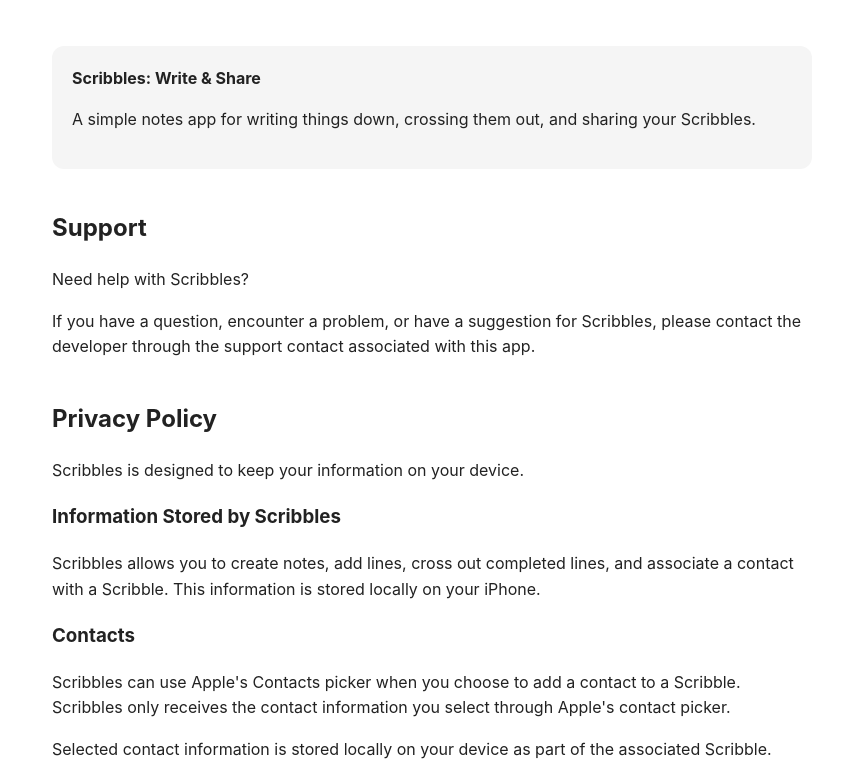
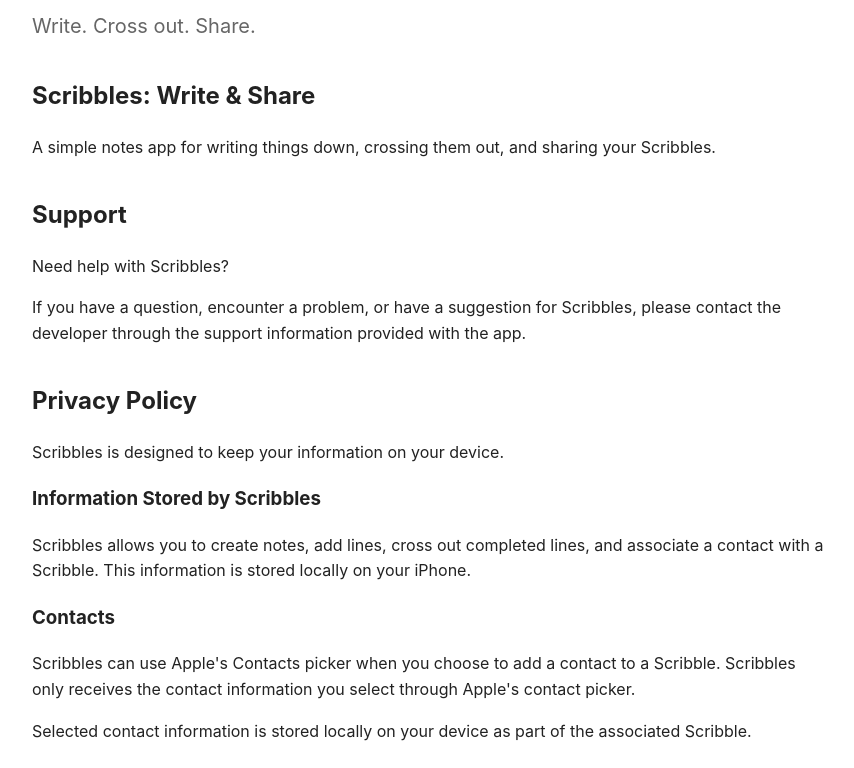
Before and after one commit to Tyler1987-dotcom/scribbles-support, a plain HTML site: page index.html in a window 1280 px wide. Shown: the part 150-918 px from the top of the page, without its empty margins (208-1062 px from the left). Drawn offline with Linux system fonts and the light colour scheme.

Commit message:
Update styles and structure in index.html

````diff
--- a/index.html
+++ b/index.html
@@ -1,14 +1,14 @@
 <!DOCTYPE html>
+
 <html lang="en">
 <head>
     <meta charset="UTF-8">
     <meta name="viewport" content="width=device-width, initial-scale=1.0">
     <title>Scribbles: Write & Share</title>
-
     <style>
         body {
             font-family: -apple-system, BlinkMacSystemFont, "Segoe UI", sans-serif;
-            max-width: 760px;
+            max-width: 800px;
             margin: 0 auto;
             padding: 40px 20px;
             line-height: 1.6;
@@ -16,26 +16,20 @@
             background: #ffffff;
         }
 
+```
     h1 {
         font-size: 36px;
         margin-bottom: 5px;
     }
 
     h2 {
-            margin-top: 40px;
+        margin-top: 35px;
     }
 
     .tagline {
+        font-size: 20px;
         color: #666;
-            font-size: 18px;
-            margin-bottom: 40px;
-        }
-
-        .card {
-            background: #f5f5f5;
-            padding: 20px;
-            border-radius: 12px;
-            margin: 20px 0;
+        margin-bottom: 30px;
     }
 
     footer {
@@ -45,28 +39,24 @@
         color: #777;
         font-size: 14px;
     }
+</style>
+```
 
-        a {
-            color: #0066cc;
-        }
-    </style>
 </head>
 
 <body>
 
+```
 <h1>Scribbles</h1>
 
-    <div class="tagline">
-        Write. Cross out. Share.
-    </div>
+<div class="tagline">Write. Cross out. Share.</div>
 
-    <div class="card">
-        <strong>Scribbles: Write & Share</strong>
+<h2>Scribbles: Write & Share</h2>
+
 <p>
     A simple notes app for writing things down,
     crossing them out, and sharing your Scribbles.
 </p>
-    </div>
 
 <h2>Support</h2>
 
@@ -75,74 +65,79 @@
 </p>
 
 <p>
-        If you have a question, encounter a problem, or have
-        a suggestion for Scribbles, please contact the developer
-        through the support contact associated with this app.
+    If you have a question, encounter a problem,
+    or have a suggestion for Scribbles, please
+    contact the developer through the support
+    information provided with the app.
 </p>
 
 <h2>Privacy Policy</h2>
 
 <p>
-        Scribbles is designed to keep your information on your device.
+    Scribbles is designed to keep your information
+    on your device.
 </p>
 
 <h3>Information Stored by Scribbles</h3>
 
 <p>
-        Scribbles allows you to create notes, add lines, cross out
-        completed lines, and associate a contact with a Scribble.
-        This information is stored locally on your iPhone.
+    Scribbles allows you to create notes, add lines,
+    cross out completed lines, and associate a contact
+    with a Scribble. This information is stored locally
+    on your iPhone.
 </p>
 
 <h3>Contacts</h3>
 
 <p>
-        Scribbles can use Apple's Contacts picker when you choose
-        to add a contact to a Scribble. Scribbles only receives the
-        contact information you select through Apple's contact
-        picker.
+    Scribbles can use Apple's Contacts picker when you
+    choose to add a contact to a Scribble. Scribbles
+    only receives the contact information you select
+    through Apple's contact picker.
 </p>
 
 <p>
-        Selected contact information is stored locally on your
-        device as part of the associated Scribble.
+    Selected contact information is stored locally on
+    your device as part of the associated Scribble.
 </p>
 
 <h3>Sharing</h3>
 
 <p>
-        When you choose to share a Scribble, the app uses the
-        standard iOS sharing system. Information is only shared
-        when you intentionally choose to use the Share function.
+    When you choose to share a Scribble, the app uses
+    the standard iOS sharing system. Information is
+    only shared when you intentionally choose to use
+    the Share function.
 </p>
 
 <h3>Data Collection</h3>
 
 <p>
-        Scribbles does not require an account and does not operate
-        its own server for storing your Scribbles. The app does not
-        use advertising or subscription services.
+    Scribbles does not require an account and does not
+    operate its own server for storing your Scribbles.
+    The app does not use advertising or subscription
+    services.
 </p>
 
 <h3>Changes to This Privacy Policy</h3>
 
 <p>
-        This privacy policy may be updated if the features or
-        practices of Scribbles change.
+    This privacy policy may be updated if the features
+    or practices of Scribbles change.
 </p>
 
 <h3>Contact</h3>
 
 <p>
     For questions about Scribbles or this privacy policy,
-        please contact the developer through the support information
-        provided with the app.
+    please contact the developer through the support
+    information provided with the app.
 </p>
 
 <footer>
-        © 2026 Tyler McQuade. All rights reserved.<br>
-        Scribbles: Write & Share
+    © 2026 Tyler McQuade. All rights reserved.
 </footer>
+```
 
 </body>
 </html>
````
Lines whose indentation alone changed are shown as unchanged.
